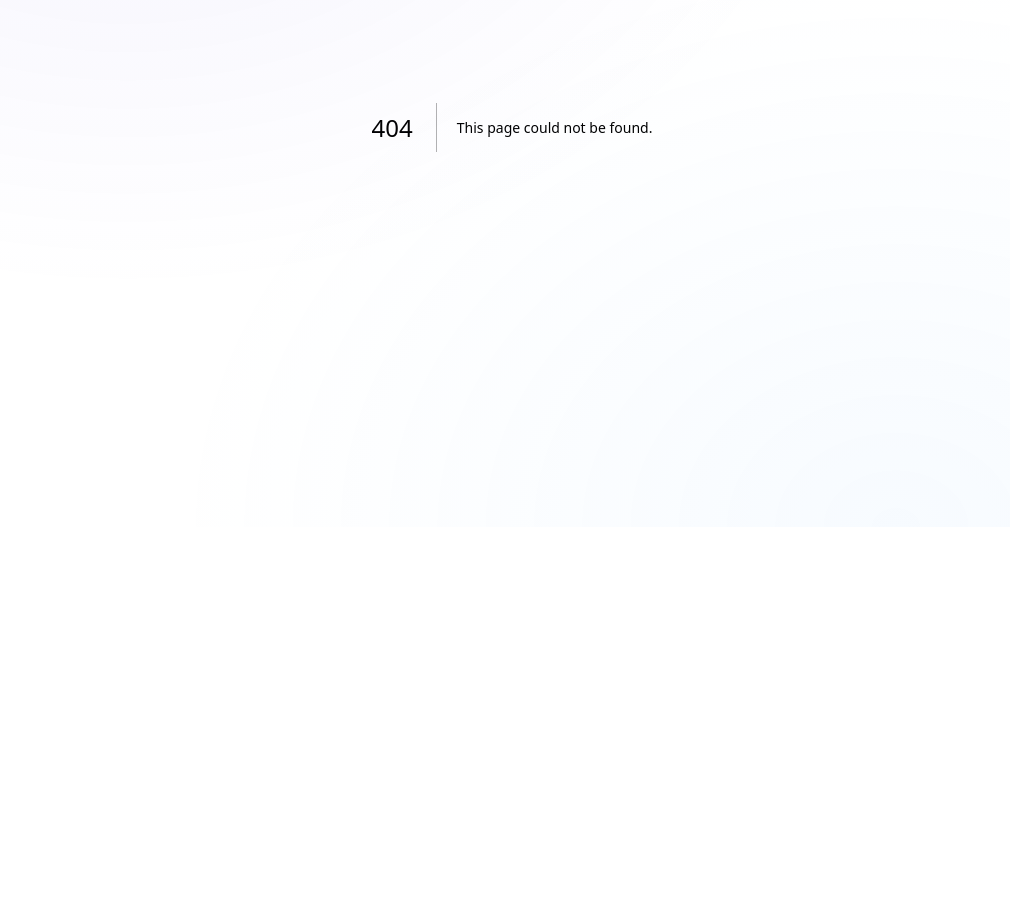
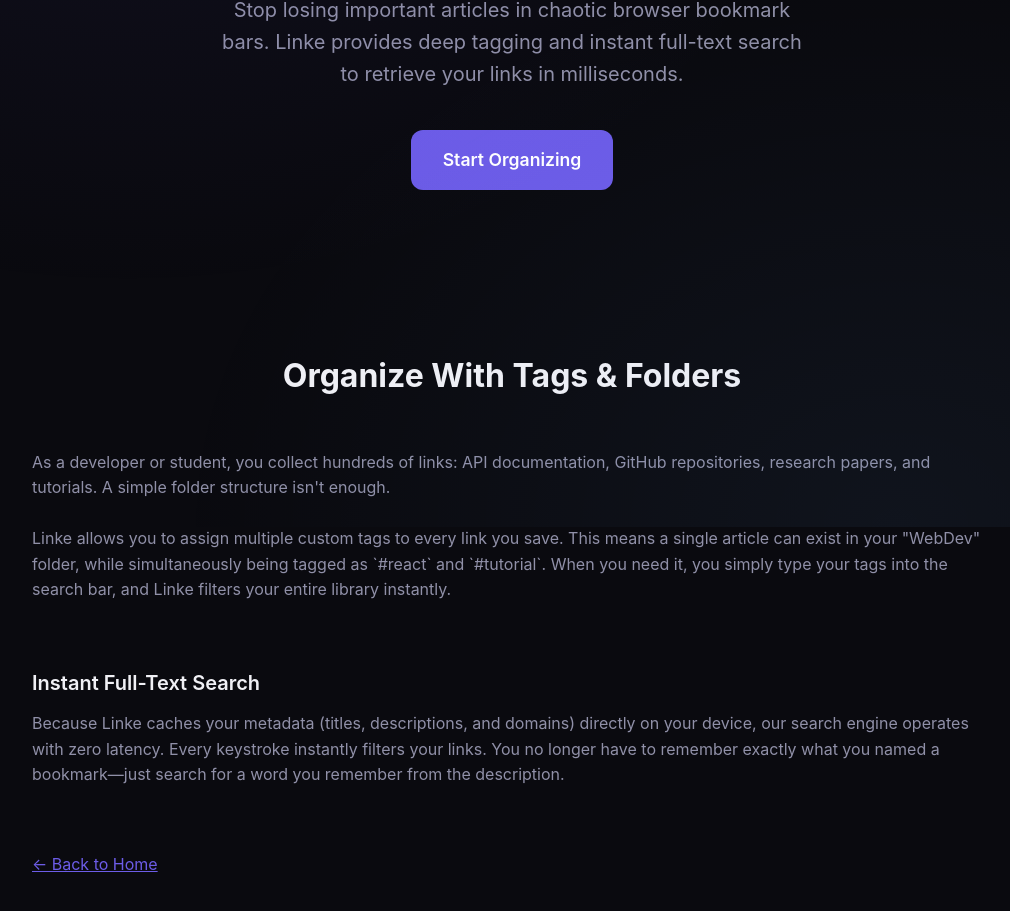
Before and after one commit to Johan621/linke-app, a Next.js app: page /features/tags-search in a window 1280 px wide. Before the commit this address had no page. Shown: the part 273-1184 px from the top of the page, without its empty margins (128-1138 px from the left). Before the commit the page ends 800 px from the top, so only its background shows below. Built offline with nearby package versions, Linux system fonts and the light colour scheme.

Commit message:
feat(seo): create feature landing pages and update sitemap

```diff
--- /dev/null
+++ b/app/features/tags-search/page.js
@@ -0,0 +1,53 @@
+import Link from "next/link";
+import styles from "../../page.module.css";
+
+export const metadata = {
+  title: "Bookmark Organizer With Tags | Lightning Fast Search",
+  description: "Organize your web research effortlessly. Linke is a powerful bookmark organizer with tagging, full-text search, and folder management for developers and students.",
+  keywords: ["bookmark organizer with tags", "link search engine", "developer link organizer", "student research bookmarks"],
+  alternates: {
+    canonical: "/features/tags-search",
+  },
+};
+
+export default function TagsSearchFeature() {
+  return (
+    <div className={styles.main}>
+      <header className={styles.hero}>
+        <h1 className={styles.title}>A Bookmark Organizer That Actually Works</h1>
+        <p className={styles.subtitle}>
+          Stop losing important articles in chaotic browser bookmark bars. Linke provides deep tagging and instant full-text search to retrieve your links in milliseconds.
+        </p>
+        <Link href="/dashboard" className={styles.ctaButton}>
+          Start Organizing
+        </Link>
+      </header>
+
+      <section className={styles.featuresSection}>
+        <div className={styles.faqItem}>
+          <h2 className={styles.sectionTitle}>Organize With Tags & Folders</h2>
+          <p className={styles.faqAnswer}>
+            As a developer or student, you collect hundreds of links: API documentation, GitHub repositories, research papers, and tutorials. A simple folder structure isn't enough.
+          </p>
+          <br/>
+          <p className={styles.faqAnswer}>
+            Linke allows you to assign multiple custom tags to every link you save. This means a single article can exist in your "WebDev" folder, while simultaneously being tagged as `#react` and `#tutorial`. When you need it, you simply type your tags into the search bar, and Linke filters your entire library instantly.
+          </p>
+        </div>
+
+        <div className={styles.faqItem}>
+          <h2 className={styles.faqQuestion}>Instant Full-Text Search</h2>
+          <p className={styles.faqAnswer}>
+            Because Linke caches your metadata (titles, descriptions, and domains) directly on your device, our search engine operates with zero latency. Every keystroke instantly filters your links. You no longer have to remember exactly what you named a bookmark—just search for a word you remember from the description.
+          </p>
+        </div>
+
+        <div className={styles.faqItem}>
+          <Link href="/" style={{ color: "var(--accent-primary)", textDecoration: "underline" }}>
+            &larr; Back to Home
+          </Link>
+        </div>
+      </section>
+    </div>
+  );
+}
```
Also changed, not shown: app/features/offline-sync/page.js (added, +53 -0 lines), app/sitemap.js (+14 -8 lines).
